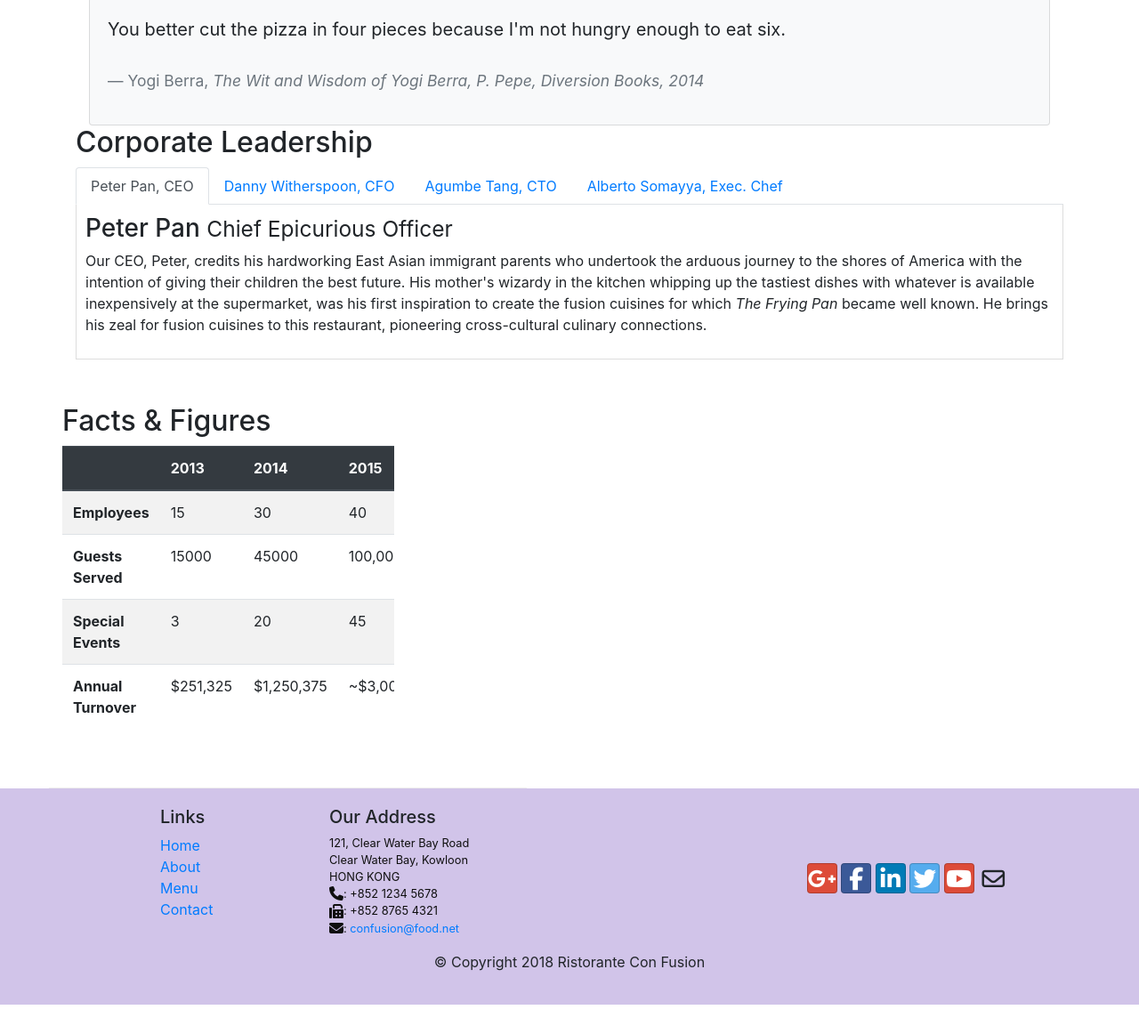
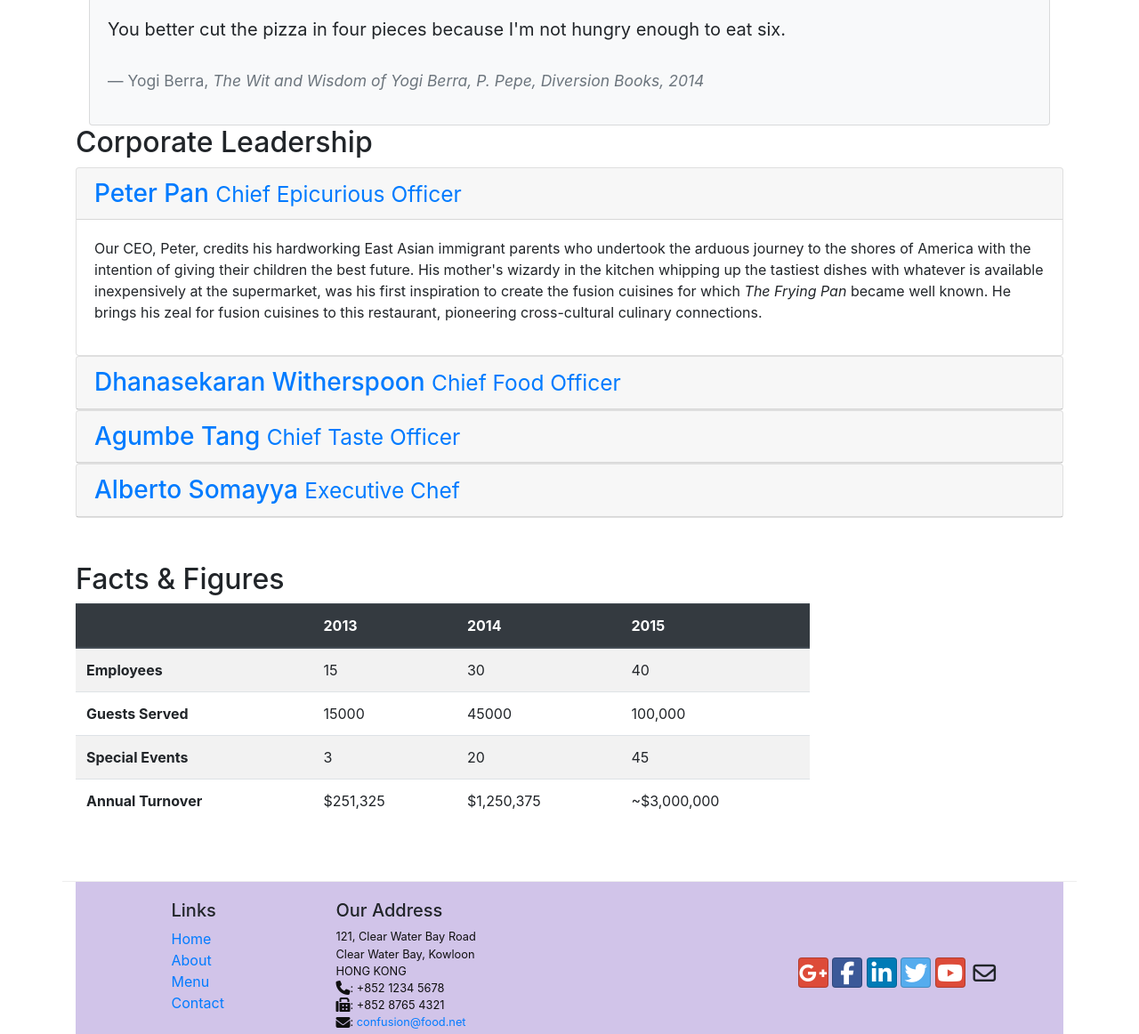
Before and after one commit to JavierGarciaGarzon/git-test, a plain HTML site: page aboutus.html in a window 1280 px wide. Shown: the part 757-1919 px from the top of the page at 89% size. Before the commit the page ends 1886 px from the top, so only its background shows below. Drawn offline with nearby package versions, Linux system fonts and the light colour scheme.

Commit message:
Accordion

```diff
--- a/aboutus.html
+++ b/aboutus.html
@@ -29,7 +29,7 @@
                 <li class="nav-item active"><a class="nav-link" href="./index.html"><span class="fa fa-home fa-lg"></span> Home</a></li>
                 <li class="nav-item"><a class="nav-link" href="#"><span class="fa fa-info fa-lg"></span> About</a></li>
                 <li class="nav-item"><a class="nav-link" href="#"><span class="fa fa-list fa-lg"></span> Menu</a></li>
-                <li class="nav-item"><a class="nav-link" href="#"><span class="fa fa-address-card fa-lg"></span> Contact</a></li>
+                <li class="nav-item"><a class="nav-link" href="./contactus.html"><span class="fa fa-address-card fa-lg"></span> Contact</a></li>
             </ul>
         </div>
     </div>
@@ -98,51 +98,63 @@
         <div class="row">
             <div class="col-12 col-sm-12">
                 <h2>Corporate Leadership</h2>
-                <ul class="nav nav-tabs">
-                    <li class="nav-item">
-                      <a class="nav-link active" href="#peter"
-                        role="tab" data-toggle="tab">Peter Pan, CEO</a>
-                    </li>
-                    <li class="nav-item">
-                      <a class="nav-link" id="danny" href="#danny" role="tab"
-                        data-toggle="tab">Danny Witherspoon, CFO</a>
-                    </li>
-                    <li class="nav-item">
-                      <a class="nav-link" href="#agumbe"role="tab"
-                        data-toggle="tab">Agumbe Tang, CTO</a>
-                    </li>
-                    <li class="nav-item">
-                      <a class="nav-link" href="#alberto" role="tab"
-                        data-toggle="tab">Alberto Somayya, Exec. Chef</a>
-                    </li>
-                </ul>
-                <div class="tab-content">
-                    <div role="tabpanel" class="tab-pane fade show active" id="peter">
-                        <h3>Peter Pan <small>Chief Epicurious Officer</small></h3>
-                        <div class="d-none d-sm-block">
-                            <p>Our CEO, Peter, credits his hardworking East Asian immigrant parents who undertook the arduous journey to the shores of America with the intention of giving their children the best future. His mother's wizardy in the kitchen whipping up the tastiest dishes with whatever is available inexpensively at the supermarket, was his first inspiration to create the fusion cuisines for which <em>The Frying Pan</em> became well known. He brings his zeal for fusion cuisines to this restaurant, pioneering cross-cultural culinary connections.</p>
+                <div id="accordion" role="tablist">
+                    <div class="card">
+                        <div class="card-header" role="tab" id="peterhead">
+                            <h3 class="mb-0">
+                                <a data-toggle="collapse" data-parent="#accordion" href="#peter">
+                                Peter Pan <small>Chief Epicurious Officer</small>
+                                </a>
+                            </h3>
+                        </div>
+                        <div role="tabpanel" class="collapse show" id="peter">
+                            <div class="card-body">
+                               <p class=" d-none d-sm-block">Our CEO, Peter, credits his hardworking East Asian immigrant parents who undertook the arduous journey to the shores of America with the intention of giving their children the best future. His mother's wizardy in the kitchen whipping up the tastiest dishes with whatever is available inexpensively at the supermarket, was his first inspiration to create the fusion cuisines for which <em>The Frying Pan</em> became well known. He brings his zeal for fusion cuisines to this restaurant, pioneering cross-cultural culinary connections.</p>
+                            </div>
                         </div>
                     </div>
-                    <div role="tabpanel" class="tab-pane fade" id="danny">
-                        <h3>Danny Witherspoon <small>Chief Food Officer</small></h3>
-                        <div class="d-none d-sm-block">
-                            <p>Our CFO, Danny, as he is affectionately referred to by his colleagues, comes from a long established family tradition in farming and produce. His experiences growing up on a farm in the Australian outback gave him great appreciation for varieties of food sources. As he puts it in his own words, <em>Everything that runs, wins, and everything that stays, pays!</em></p>
+                    <div class="card">
+                        <div class="card-header" role="tab" id="dannyhead">
+                            <h3 class="mb-0">
+                                <a data-toggle="collapse" data-parent="#accordion" href="#danny">
+                                Dhanasekaran Witherspoon <small>Chief Food Officer</small>
+                                </a>
+                            </h3>
+                        </div>
+                        <div role="tabpanel" class="collapse" id="danny">
+                            <div class="card-body">
+                                <p class=" d-none d-sm-block">Our CFO, Danny, as he is affectionately referred to by his colleagues, comes from a long established family tradition in farming and produce. His experiences growing up on a farm in the Australian outback gave him great appreciation for varieties of food sources. As he puts it in his own words, <em>Everything that runs, wins, and everything that stays, pays!</em></p>
+                            </div>
                         </div>
                     </div>
-                    <div role="tabpanel" class="tab-pane fade" id="agumbe">
-                        <h3>Agumbe Tang <small>Chief Taste Officer</small></h3>
-                        <div class="d-none d-sm-block">
-                            <p>Blessed with the most discerning gustatory sense, Agumbe, our CTO, personally ensures that every dish that we serve meets his exacting tastes. Our chefs dread the tongue lashing that ensues if their dish does not meet his exacting standards. He lives by his motto, <em>You click only if you survive my lick.</em></p>
+                    <div class="card">
+                        <div class="card-header" role="tab" id="agumbehead">
+                            <h3 class="mb-0">
+                                <a data-toggle="collapse" data-parent="#accordion" href="#agumbe">
+                                Agumbe Tang <small>Chief Taste Officer</small>
+                                </a>
+                            </h3>
+                        </div>
+                        <div role="tabpanel" class="collapse" id="agumbe">
+                            <div class="card-body">
+                                <p class=" d-none d-sm-block">Blessed with the most discerning gustatory sense, Agumbe, our CTO, personally ensures that every dish that we serve meets his exacting tastes. Our chefs dread the tongue lashing that ensues if their dish does not meet his exacting standards. He lives by his motto, <em>You click only if you survive my lick.</em></p>
+                            </div>
                         </div>
                     </div>
-                    <div role="tabpanel" class="tab-pane fade" id="alberto">
-                        <h3>Alberto Somayya <small>Executive Chef</small></h3>
-                        <div class="d-none d-sm-block">
-                            <p>Award winning three-star Michelin chef with wide International experience having worked closely with whos-who in the culinary world, he specializes in creating mouthwatering Indo-Italian fusion experiences. He says, <em>Put together the cuisines from the two craziest cultures, and you get a winning hit! Amma Mia!</em></p>
+                    <div class="card">
+                        <div class="card-header" role="tab" id="albertohead">
+                            <h3 class="mb-0">
+                                <a data-toggle="collapse" data-parent="#accordion" href="#alberto">
+                                Alberto Somayya <small>Executive Chef</small>
+                                </a>
+                            </h3>
+                        </div>
+                        <div role="tabpanel" class="collapse" id="alberto">
+                            <div class="card-body">
+                                <p class=" d-none d-sm-block">Award winning three-star Michelin chef with wide International experience having worked closely with whos-who in the culinary world, he specializes in creating mouthwatering Indo-Italian fusion experiences. He says, <em>Put together the cuisines from the two craziest cultures, and you get a winning hit! Amma Mia!</em></p>
+                            </div>
                         </div>
                     </div>
-                </div>
-
             </div>
             <div class="row row-content">
                 <div class="col-12 col-sm-9">
```
Also changed, not shown: contactus.html (line endings or trailing spaces).
